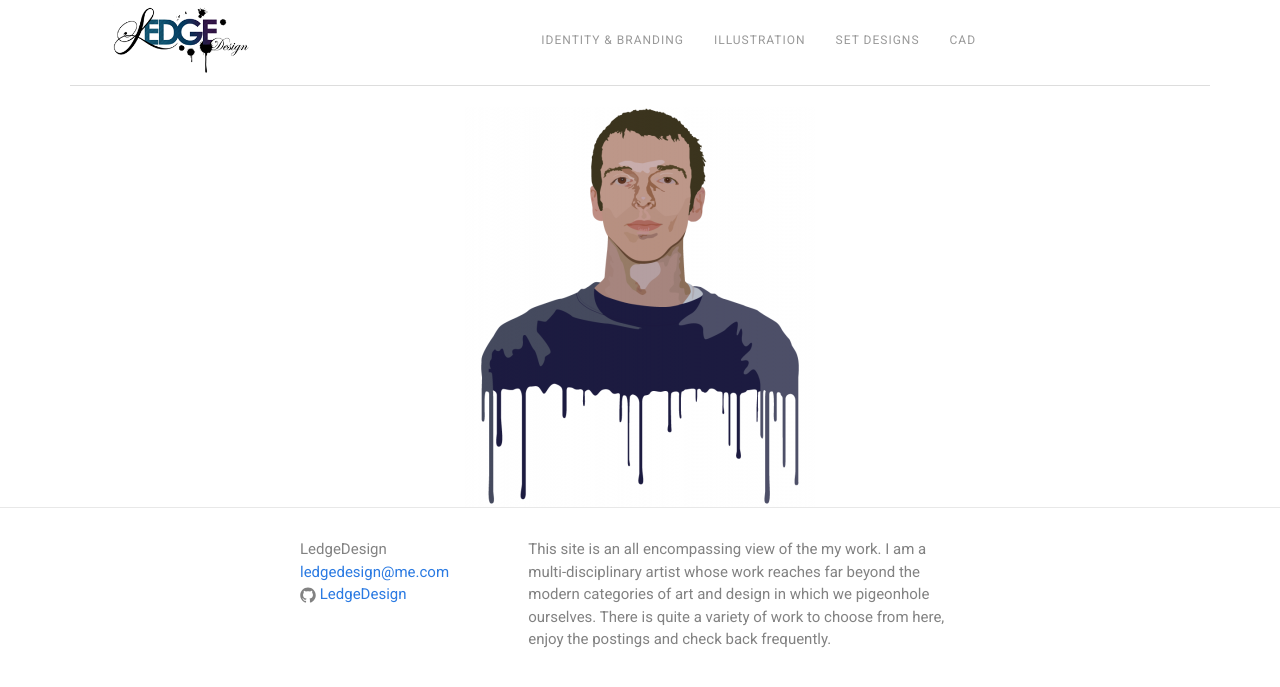
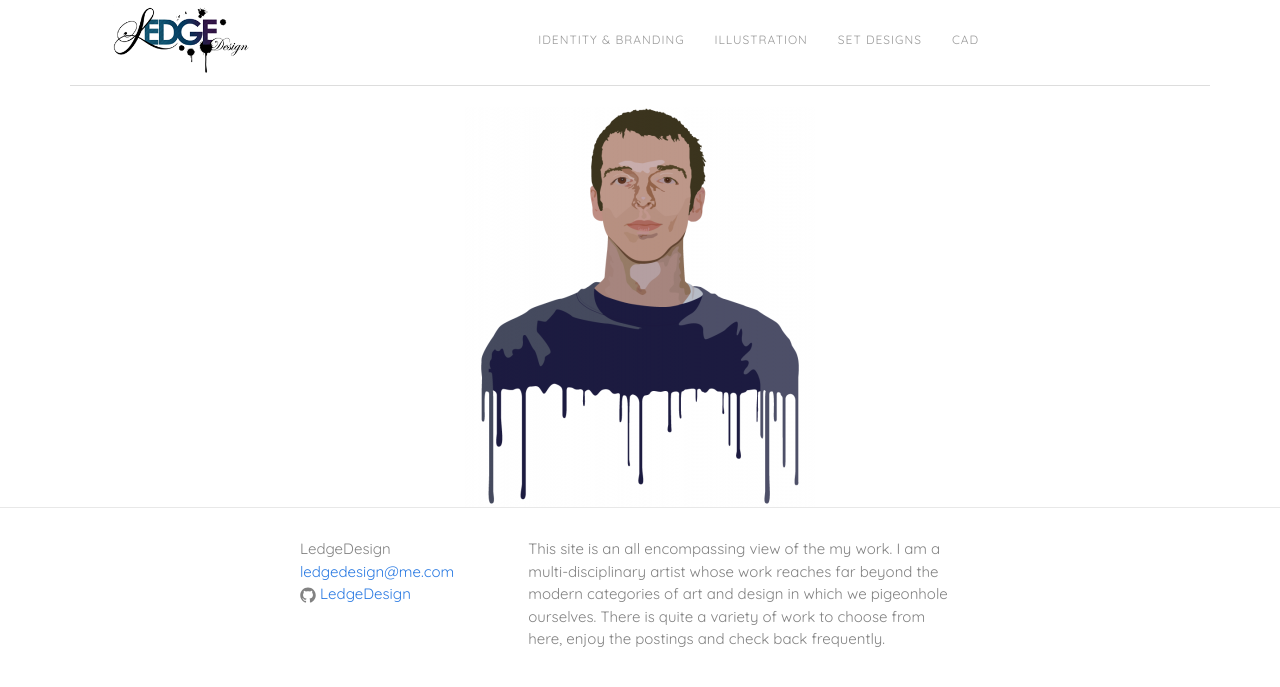
Before and after one commit to LedgeDesign/Home, a Jekyll site: the page built from index.html, in a window 1280 px wide. Shown: the top 687 px of the page. Built offline with Jekyll 4.4.1, drawn with Linux system fonts in a browser that asks for light colours; nearby versions of some CDN libraries.

Commit message:
Update main.scss

```diff
--- a/css/main.scss
+++ b/css/main.scss
@@ -7,7 +7,7 @@
 // Our variables
 //Added futura-pt do I need to upload actual font to github? does not seem to activate
 //added $base-letter-spacing: 1px; does not seem to activate
-$base-font-family: "Roboto", "Century Gothic", CenturyGothic, "Apple Gothic", AppleGothic, "URW Gothic L", "Avant Garde", Arial ,sans-serif;
+$base-font-family: "Quicksand", "Century Gothic", CenturyGothic, "Apple Gothic", AppleGothic, "URW Gothic L", "Avant Garde", Arial ,sans-serif;
 $base-font-size:   12px;
 $small-font-size:  $base-font-size * .875;
 $base-line-height: 1.5;
```
